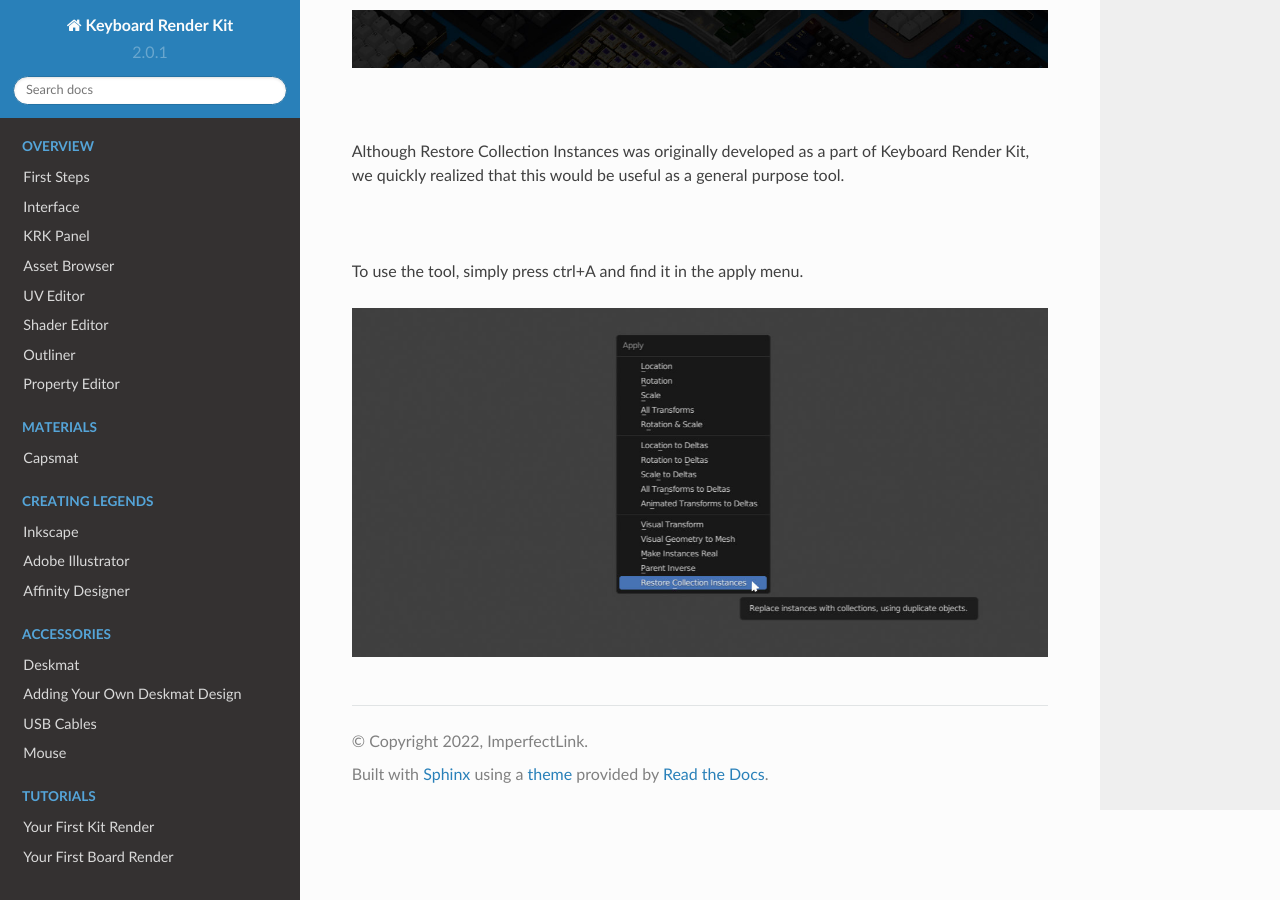
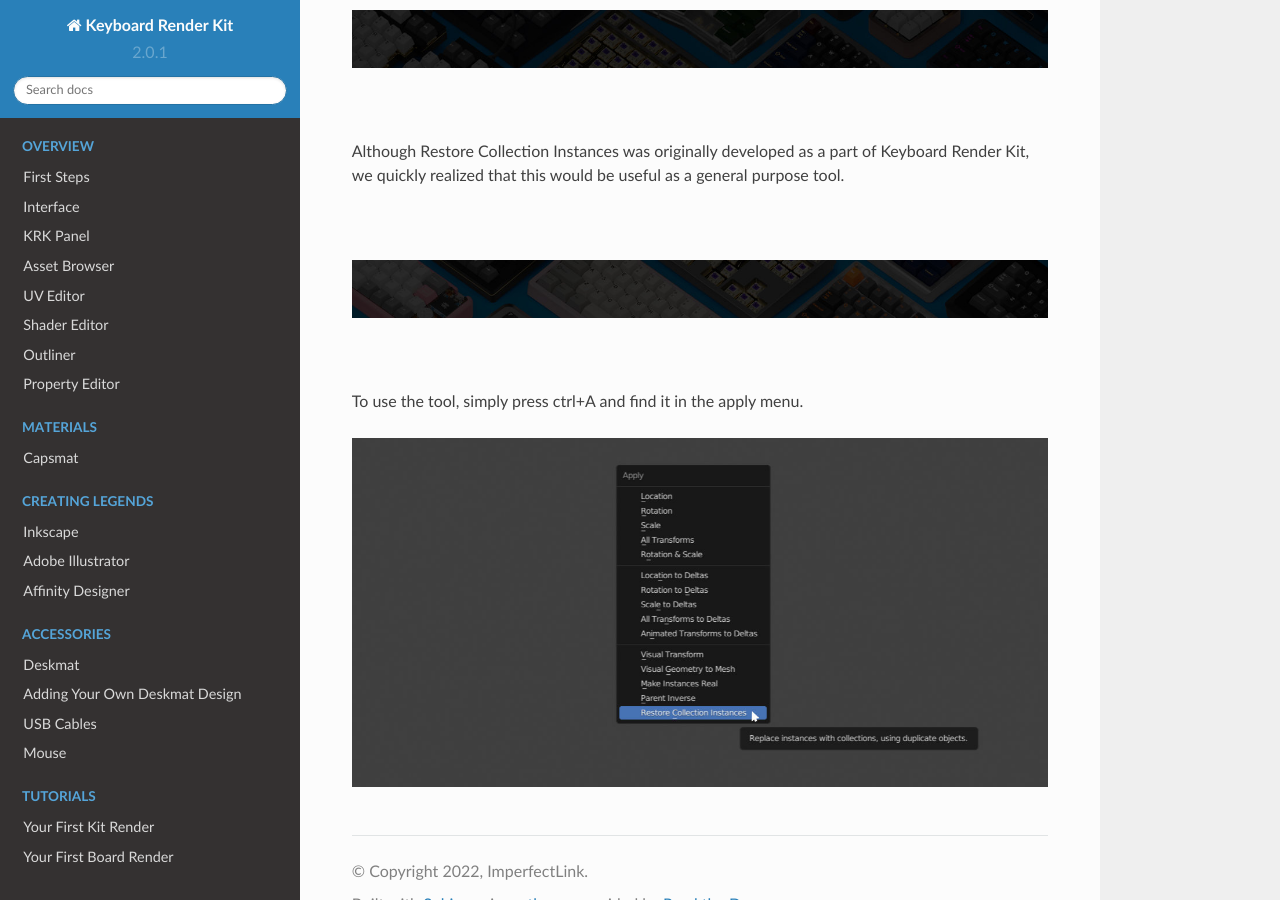
Before and after one commit to imperfectlink/KeyboardRenderKit, a Sphinx documentation site: the page built from docs/source/rci.rst, in a window 1280 px wide and 900 px high, scrolled down 1278 px. Built offline with Sphinx 7.4.7 and the Read the Docs theme 2.0.0, drawn with Linux system fonts in a browser that asks for light colours.

Commit message:
Update rci.rst

```diff
--- a/docs/source/rci.rst
+++ b/docs/source/rci.rst
@@ -24,6 +24,10 @@ Although Restore Collection Instances was originally developed as a part of Keyb
 
 |
 
+.. image:: img/KRK2Divider2.jpg
+
+|
+
 To use the tool, simply press ctrl+A and find it in the apply menu.
 
 .. image:: img/RestoreCollectionInstances.jpg
```
